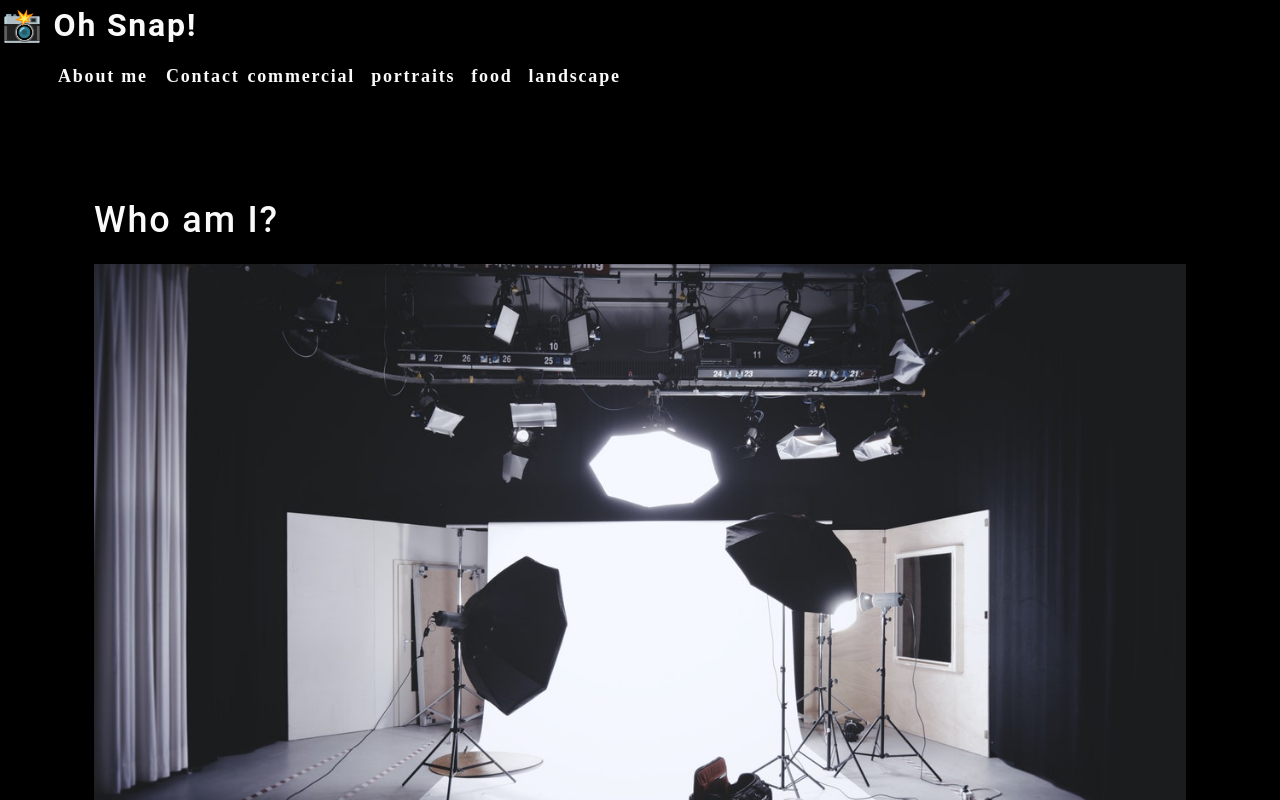
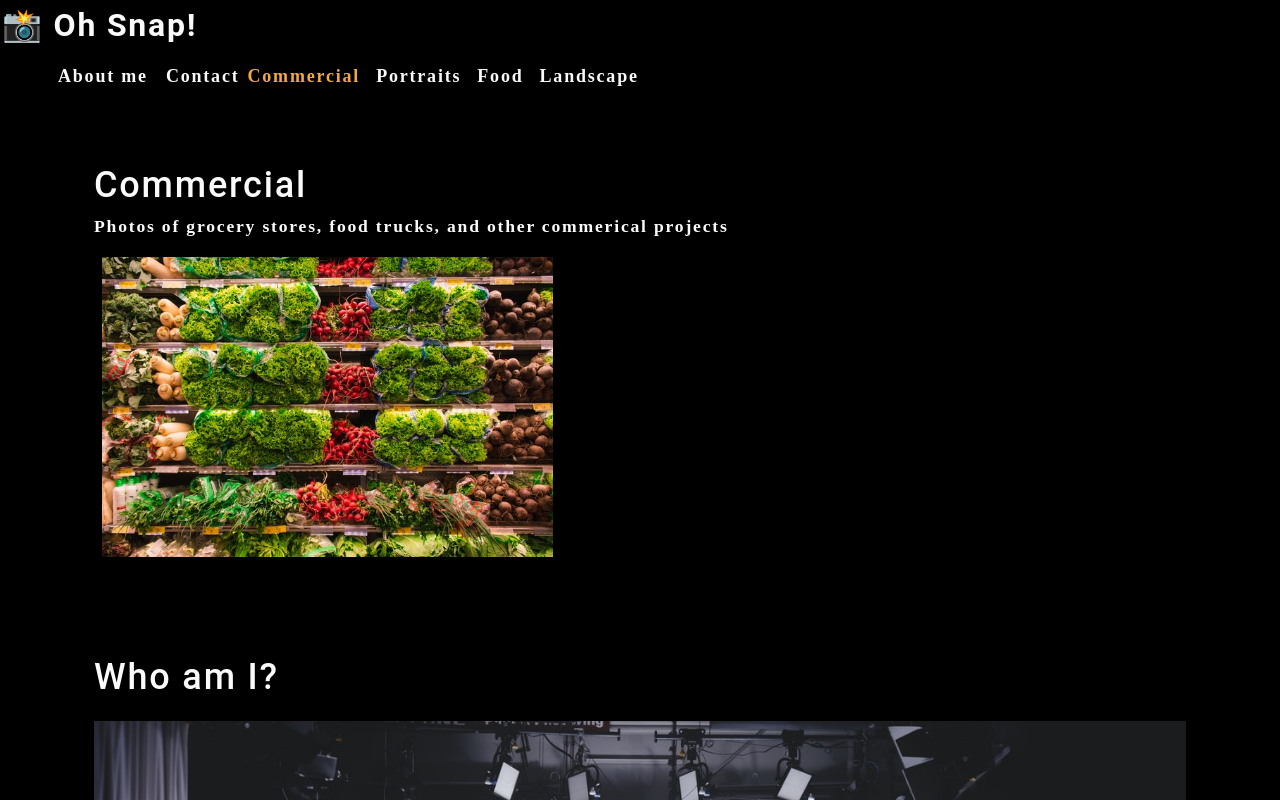
Before and after one commit to leunggerry/photo-port, a React (Create React App) app: page / in a window 1280 px wide. Shown: the top 800 px of the page. Built offline with nearby package versions, Linux system fonts and the light colour scheme.

Commit message:
[#3] Conditional Rendering to render only on props passed to other components

```diff
--- a/src/App.js
+++ b/src/App.js
@@ -1,12 +1,31 @@
-import React from "react";
+import React, { useState } from "react";
 import Nav from "./components/Nav";
 import About from "./components/About";
+import Gallery from "./components/Gallery";
 
 function App() {
+  // create categories
+  // setup the state
+  const [categories] = useState([
+    {
+      name: "commercial",
+      description: "Photos of grocery stores, food trucks, and other commercial projects",
+    },
+    { name: "portraits", description: "Portraits of people in my life" },
+    { name: "food", description: "Delicious delicacies" },
+    { name: "landscape", description: "Fields, farmhouses, waterfalls, and the beauty of nature" },
+  ]);
+  const [currentCategory, setCurrentCategory] = useState(categories[0]);
+
   return (
     <div>
-      <Nav />
+      <Nav
+        categories={categories}
+        setCurrentCategory={setCurrentCategory}
+        currentCategory={currentCategory}
+      />
       <main>
+        <Gallery />
         <About />
       </main>
     </div>
--- /dev/null
+++ b/src/components/Gallery/index.js
@@ -0,0 +1,21 @@
+import React from "react";
+import { capitalizeFirstLetter } from "../../utils/helpers.js";
+import photo from "../../assets/small/commercial/0.jpg";
+
+function Gallery(props) {
+  const currentCategory = {
+    name: "commercial",
+    description: "Photos of grocery stores, food trucks, and other commerical projects",
+  };
+
+  return (
+    <section>
+      <h1>{capitalizeFirstLetter(currentCategory.name)}</h1>
+      <p>{currentCategory.description}</p>
+      <div>
+        <img src={photo} alt="Commercial Example" className="img-thumbnail mx-1" />
+      </div>
+    </section>
+  );
+}
+export default Gallery;
--- a/src/components/Nav/index.js
+++ b/src/components/Nav/index.js
@@ -1,24 +1,18 @@
-import React from "react";
+import React, { useEffect } from "react";
+
+import { capitalizeFirstLetter } from "../../utils/helpers";
 
 // Component Dfinition
-function Nav() {
-  // create categories
-  const categories = [
-    {
-      name: "commercial",
-      description: "Photos of grocery stores, food trucks, and other commercial projects",
-    },
-    { name: "portraits", description: "Portraits of people in my life" },
-    { name: "food", description: "Delicious delicacies" },
-    {
-      name: "landscape",
-      description: "Fields, farmhouses, waterfalls, and the beauty of nature",
-    },
-  ];
+function Nav(props) {
+  const { categories = [], setCurrentCategory, currentCategory } = props; // destructure the props
 
-  function categorySelected(name) {
-    console.log(`${name} clicked`);
-  }
+  //useEffic - a hook to trigger  a re-render on a variable value change. Difference to useState is
+  //          its an API that reflectst he lifecycle methods of the component
+  useEffect(() => {
+    document.title = capitalizeFirstLetter(currentCategory.name);
+  }, [currentCategory]); // callback function followed by second argument that directs the hook
+  // to re-render the component on changes to the value of this state,
+  // meaning the if CURRENTCATEGORY changes, the component will re-render
 
   //react components must always return a single parent JSX element
 
@@ -42,13 +36,19 @@
             <span>Contact</span>
           </li>
           {categories.map((category) => (
-            <li className="mx-1" key={category.name}>
+            <li
+              /** if the currentCategory name is equal the category name reutnr 'navAcitve' */
+              className={`mx-1 ${currentCategory.name === category.name && "navActive"}`}
+              key={category.name}
+            >
               {/* WHY????
                  The onClick() attribute is expecting a callback function declaration. It's
                   important that we wrap it in a function declaration rather than just calling
                   categorySelected(category.name), which would cause the function to get called
                   whenever the component renders as well.*/}
-              <span onClick={() => categorySelected(category.name)}>{category.name}</span>
+              <span onClick={() => setCurrentCategory(category.name)}>
+                {capitalizeFirstLetter(category.name)}
+              </span>
             </li>
           ))}
         </ul>
```
